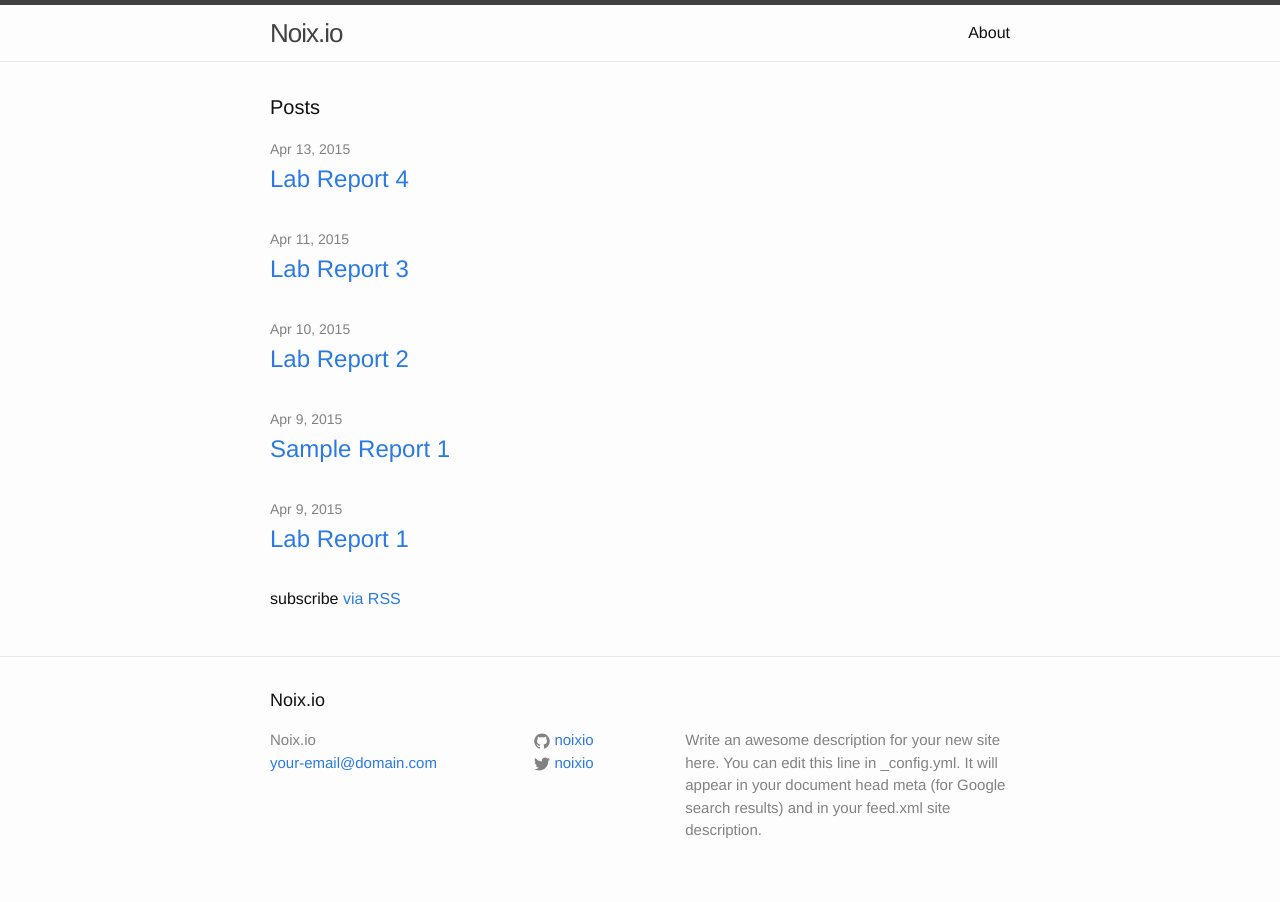
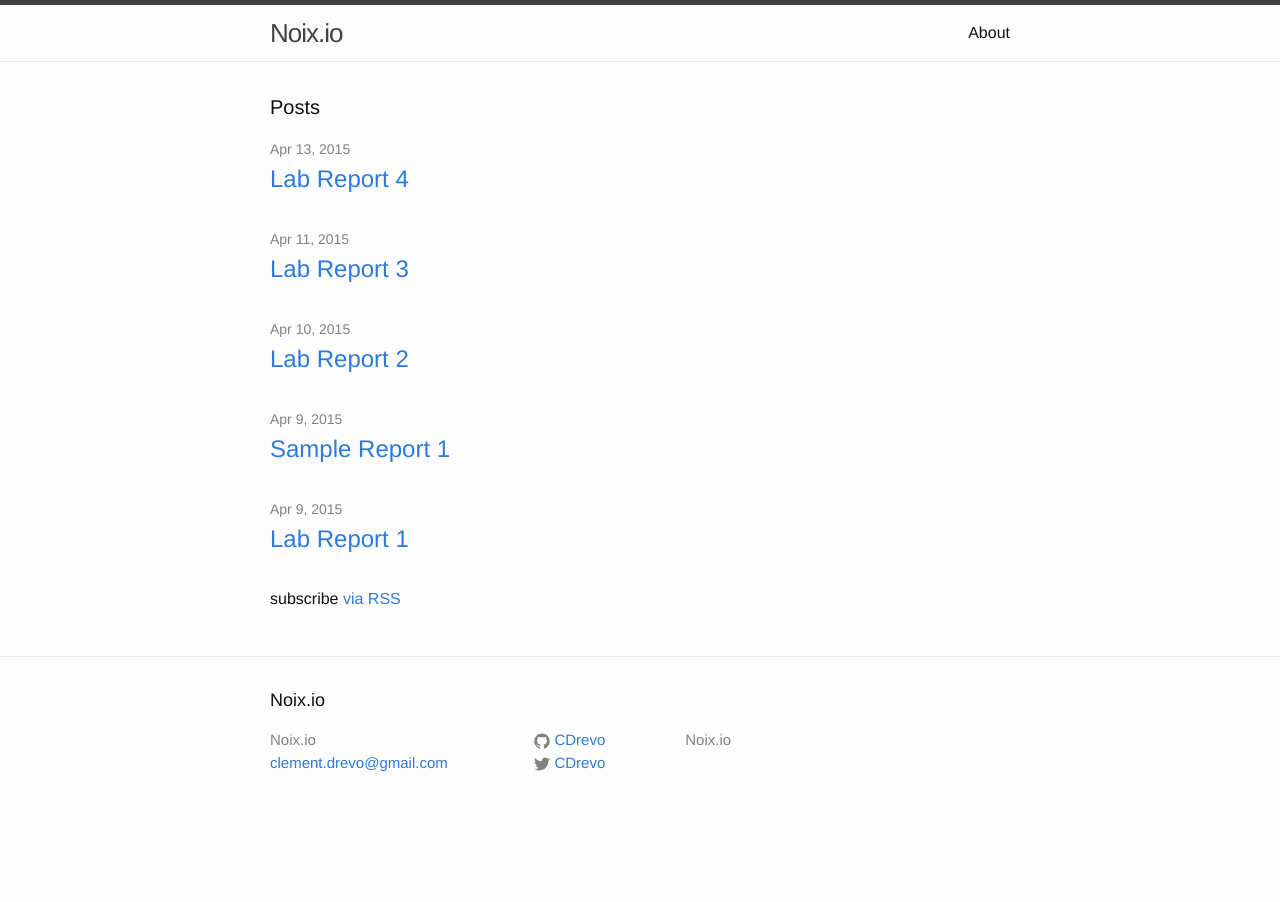
Before and after one commit to noixio/noixio.github.io, a Jekyll site: the page built from index.html, in a window 1280 px wide. Built offline with Jekyll 4.4.1, drawn with Linux system fonts in a browser that asks for light colours.

Commit message:
_config.yml change
Changement twitter, github et email

```diff
--- a/_config.yml
+++ b/_config.yml
@@ -1,14 +1,12 @@
 # Site settings
 title: Noix.io
-email: your-email@domain.com
+email: clement.drevo@gmail.com
 description: > # this means to ignore newlines until "baseurl:"
-  Write an awesome description for your new site here. You can edit this
-  line in _config.yml. It will appear in your document head meta (for
-  Google search results) and in your feed.xml site description.
+  Noix.io
 baseurl: "" # the subpath of your site, e.g. /blog/
 url: "http://yourdomain.com" # the base hostname & protocol for your site
-twitter_username: noixio
-github_username:  noixio
+twitter_username: CDrevo
+github_username:  CDrevo
 
 # Build settings
 markdown: kramdown
```
